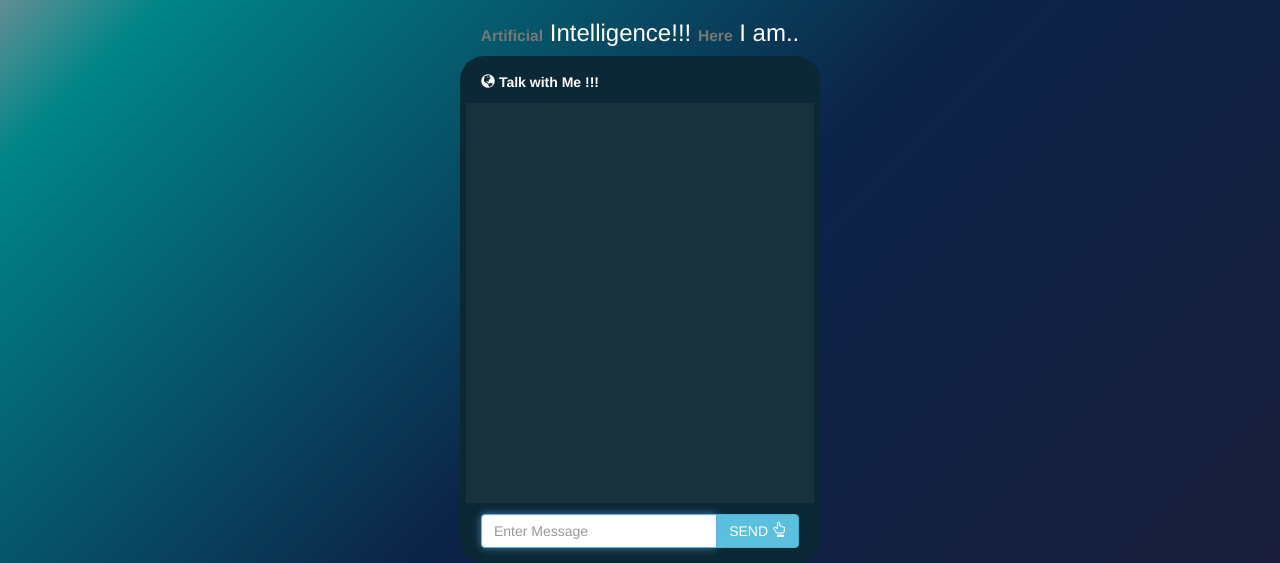
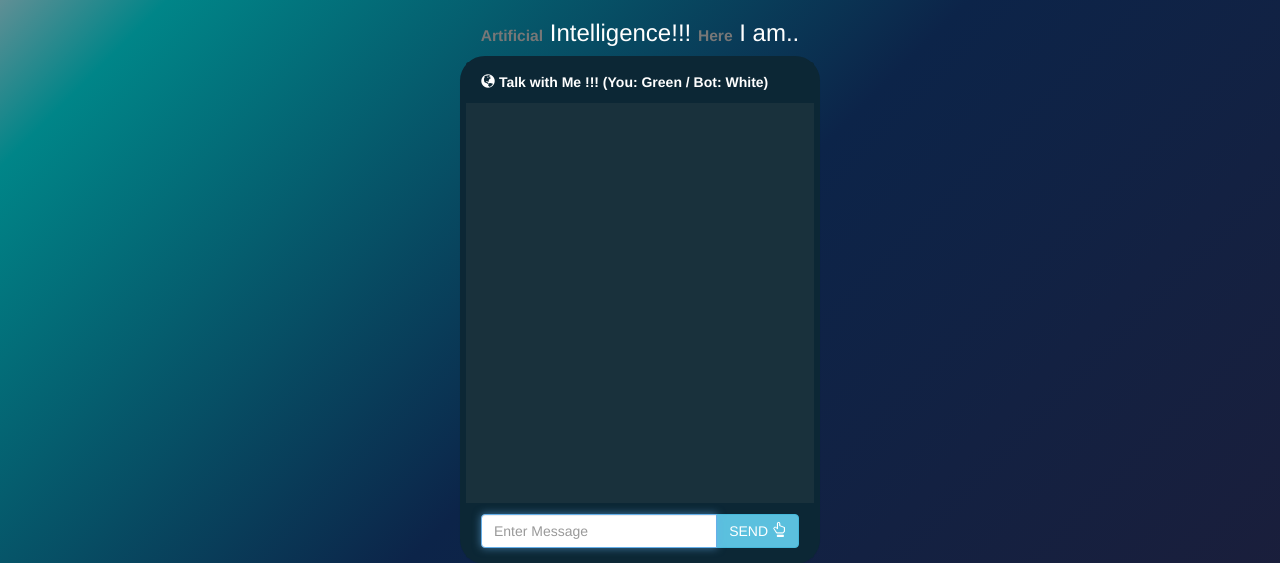
Before and after one commit to sreerag160/Hybrid-NLP-Chatbot, a Flask app: page / in a window 1280 px wide. Shown: the top 563 px of the page. Run offline with Flask 2, Linux system fonts and the light colour scheme; some libraries are stand-ins or nearby versions.

Commit message:
Update chat.html
The distinction between user and bot is not clear, thus modify and PR the code.

```diff
--- a/templates/chat.html
+++ b/templates/chat.html
@@ -73,7 +73,7 @@
                     <div id="chatPanel" class="panel panel-info">
                         <div class="panel-heading">
 
-							<strong><span class="glyphicon glyphicon-globe"></span> Talk with Me !!!</strong>
+							<strong><span class="glyphicon glyphicon-globe"></span> Talk with Me !!! (You: Green / Bot: White) </strong>
 
 						</div>
                         <div class="panel-body fixed-panel">
@@ -109,7 +109,7 @@
                 e.preventDefault();
 
                 var message = $('#messageText').val();
-                $(".media-list").append('<li class="media"><div class="media-body"><div class="media"><div class="media-body">' + message + '<hr/></div></div></div></li>');
+                $(".media-list").append('<li class="media"><div class="media-body"><div class="media"><div style = "text-align:right; color : #2EFE2E" class="media-body">' + message + '<hr/></div></div></div></li>');
                 $.ajax({
                     type: "POST",
                     url: "/ask",
@@ -119,7 +119,7 @@
 
                         var answer = response.answer;
                         const chatPanel = document.getElementById("chatPanel");
-                        $(".media-list").append('<li class="media"><div class="media-body"><div class="media"><div class="media-body">' + answer + '<hr/></div></div></div></li>');
+                        $(".media-list").append('<li class="media"><div class="media-body"><div class="media"><div style = "color : white" class="media-body">' + answer + '<hr/></div></div></div></li>');
 			$(".fixed-panel").stop().animate({ scrollTop: $(".fixed-panel")[0].scrollHeight}, 1000);
 
                     },
```
